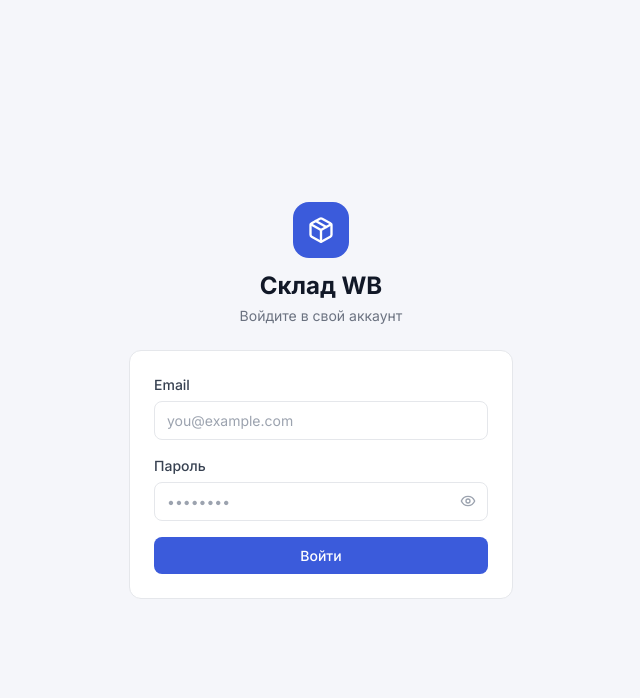
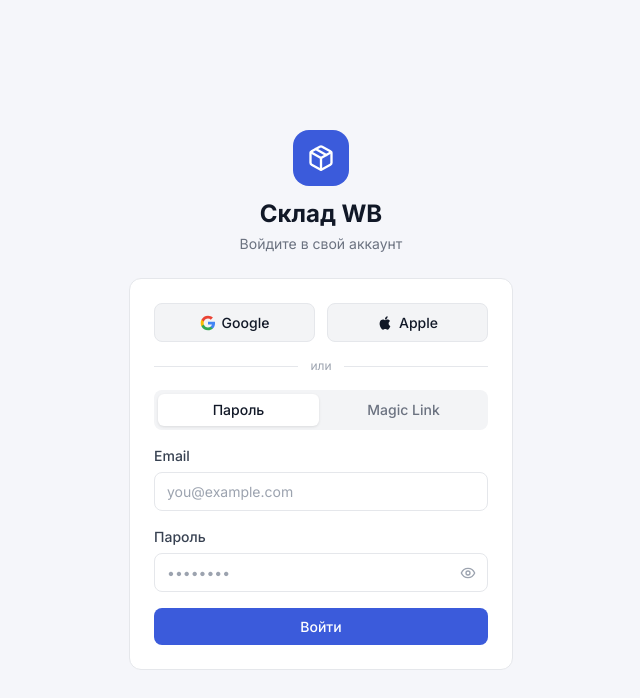
Before and after one commit to BabyYoba/wb-warehouse, a Next.js app: page /login in a window 1280 px wide. Shown: the top 698 px of the page, without its empty margins (319-959 px from the left). Built offline with nearby package versions, Linux system fonts and the light colour scheme; no server answers.

Commit message:
feat: google apple magic link auth

```diff
--- a/src/app/login/page.tsx
+++ b/src/app/login/page.tsx
@@ -3,35 +3,60 @@
 import { useState } from 'react'
 import { useRouter } from 'next/navigation'
 import { supabase } from '@/lib/supabase'
-import { Package, Loader2, Eye, EyeOff } from 'lucide-react'
+import { Package, Loader2, Eye, EyeOff, Mail } from 'lucide-react'
+
+type Mode = 'password' | 'magic'
 
 export default function LoginPage() {
   const router = useRouter()
+  const [mode, setMode]         = useState<Mode>('password')
   const [email, setEmail]       = useState('')
   const [password, setPassword] = useState('')
   const [showPass, setShowPass] = useState(false)
   const [loading, setLoading]   = useState(false)
+  const [loadingGoogle, setLoadingGoogle] = useState(false)
+  const [loadingApple, setLoadingApple]   = useState(false)
   const [error, setError]       = useState('')
+  const [magicSent, setMagicSent] = useState(false)
 
-  const handleLogin = async () => {
+  const handlePassword = async () => {
     if (!email || !password) { setError('Заполни все поля'); return }
-    setLoading(true)
-    setError('')
-
+    setLoading(true); setError('')
     const { error } = await supabase.auth.signInWithPassword({ email, password })
-
-    if (error) {
-      setError('Неверный email или пароль')
-      setLoading(false)
-      return
+    if (error) { setError('Неверный email или пароль'); setLoading(false); return }
+    router.push('/'); router.refresh()
   }
 
-    router.push('/')
-    router.refresh()
+  const handleMagicLink = async () => {
+    if (!email) { setError('Введи email'); return }
+    setLoading(true); setError('')
+    const { error } = await supabase.auth.signInWithOtp({
+      email,
+      options: { emailRedirectTo: window.location.origin }
+    })
+    if (error) { setError('Ошибка отправки. Проверь email.'); setLoading(false); return }
+    setMagicSent(true)
+    setLoading(false)
+  }
+
+  const handleGoogle = async () => {
+    setLoadingGoogle(true)
+    await supabase.auth.signInWithOAuth({
+      provider: 'google',
+      options: { redirectTo: window.location.origin }
+    })
+  }
+
+  const handleApple = async () => {
+    setLoadingApple(true)
+    await supabase.auth.signInWithOAuth({
+      provider: 'apple',
+      options: { redirectTo: window.location.origin }
+    })
   }
 
   const handleKeyDown = (e: React.KeyboardEvent) => {
-    if (e.key === 'Enter') handleLogin()
+    if (e.key === 'Enter') mode === 'password' ? handlePassword() : handleMagicLink()
   }
 
   return (
@@ -49,8 +74,81 @@ export default function LoginPage() {
           </div>
         </div>
 
-        {/* Form */}
+        {magicSent ? (
+          <div className="card p-6 text-center space-y-3">
+            <div className="w-12 h-12 rounded-full bg-green-100 flex items-center justify-center mx-auto">
+              <Mail size={24} className="text-green-600"/>
+            </div>
+            <div className="font-semibold text-gray-800">Проверь почту</div>
+            <div className="text-sm text-gray-500">
+              Мы отправили ссылку для входа на <strong>{email}</strong>.<br/>
+              Нажми на неё — и ты войдёшь автоматически.
+            </div>
+            <button className="text-sm text-blue-600 hover:underline" onClick={() => setMagicSent(false)}>
+              Отправить снова
+            </button>
+          </div>
+        ) : (
           <div className="card p-6 space-y-4">
+
+            {/* Social buttons */}
+            <div className="grid grid-cols-2 gap-3">
+              <button
+                className="btn btn-secondary justify-center py-2.5 gap-2"
+                onClick={handleGoogle}
+                disabled={loadingGoogle}
+              >
+                {loadingGoogle ? <Loader2 size={16} className="animate-spin"/> : (
+                  <svg width="16" height="16" viewBox="0 0 24 24">
+                    <path d="M22.56 12.25c0-.78-.07-1.53-.2-2.25H12v4.26h5.92c-.26 1.37-1.04 2.53-2.21 3.31v2.77h3.57c2.08-1.92 3.28-4.74 3.28-8.09z" fill="#4285F4"/>
+                    <path d="M12 23c2.97 0 5.46-.98 7.28-2.66l-3.57-2.77c-.98.66-2.23 1.06-3.71 1.06-2.86 0-5.29-1.93-6.16-4.53H2.18v2.84C3.99 20.53 7.7 23 12 23z" fill="#34A853"/>
+                    <path d="M5.84 14.09c-.22-.66-.35-1.36-.35-2.09s.13-1.43.35-2.09V7.07H2.18C1.43 8.55 1 10.22 1 12s.43 3.45 1.18 4.93l2.85-2.22.81-.62z" fill="#FBBC05"/>
+                    <path d="M12 5.38c1.62 0 3.06.56 4.21 1.64l3.15-3.15C17.45 2.09 14.97 1 12 1 7.7 1 3.99 3.47 2.18 7.07l3.66 2.84c.87-2.6 3.3-4.53 6.16-4.53z" fill="#EA4335"/>
+                  </svg>
+                )}
+                Google
+              </button>
+
+              <button
+                className="btn btn-secondary justify-center py-2.5 gap-2"
+                onClick={handleApple}
+                disabled={loadingApple}
+              >
+                {loadingApple ? <Loader2 size={16} className="animate-spin"/> : (
+                  <svg width="16" height="16" viewBox="0 0 24 24" fill="currentColor">
+                    <path d="M18.71 19.5c-.83 1.24-1.71 2.45-3.05 2.47-1.34.03-1.77-.79-3.29-.79-1.53 0-2 .77-3.27.82-1.31.05-2.3-1.32-3.14-2.53C4.25 17 2.94 12.45 4.7 9.39c.87-1.52 2.43-2.48 4.12-2.51 1.28-.02 2.5.87 3.29.87.78 0 2.26-1.07 3.8-.91.65.03 2.47.26 3.64 1.98-.09.06-2.17 1.28-2.15 3.81.03 3.02 2.65 4.03 2.68 4.04-.03.07-.42 1.44-1.38 2.83M13 3.5c.73-.83 1.94-1.46 2.94-1.5.13 1.17-.34 2.35-1.04 3.19-.69.85-1.83 1.51-2.95 1.42-.15-1.15.41-2.35 1.05-3.11z"/>
+                  </svg>
+                )}
+                Apple
+              </button>
+            </div>
+
+            {/* Divider */}
+            <div className="flex items-center gap-3">
+              <div className="flex-1 h-px bg-gray-200"/>
+              <span className="text-xs text-gray-400">или</span>
+              <div className="flex-1 h-px bg-gray-200"/>
+            </div>
+
+            {/* Mode toggle */}
+            <div className="flex rounded-lg bg-gray-100 p-1 gap-1">
+              {([['password', 'Пароль'], ['magic', 'Magic Link']] as [Mode, string][]).map(([m, label]) => (
+                <button
+                  key={m}
+                  onClick={() => { setMode(m); setError('') }}
+                  className="flex-1 py-1.5 text-sm font-medium rounded-md transition-all"
+                  style={{
+                    background: mode === m ? '#fff' : 'transparent',
+                    color: mode === m ? 'var(--text)' : 'var(--text-muted)',
+                    boxShadow: mode === m ? '0 1px 3px rgba(0,0,0,0.1)' : 'none',
+                  }}
+                >
+                  {label}
+                </button>
+              ))}
+            </div>
+
+            {/* Email */}
             <div>
               <label className="text-sm font-medium text-gray-700 block mb-1.5">Email</label>
               <input
@@ -64,6 +162,8 @@ export default function LoginPage() {
               />
             </div>
 
+            {/* Password (only in password mode) */}
+            {mode === 'password' && (
               <div>
                 <label className="text-sm font-medium text-gray-700 block mb-1.5">Пароль</label>
                 <div className="relative">
@@ -85,6 +185,13 @@ export default function LoginPage() {
                   </button>
                 </div>
               </div>
+            )}
+
+            {mode === 'magic' && (
+              <p className="text-xs text-gray-400">
+                Мы отправим ссылку для входа на твой email — пароль не нужен.
+              </p>
+            )}
 
             {error && (
               <div className="text-sm text-red-600 bg-red-50 border border-red-100 rounded-lg px-3 py-2">
@@ -94,12 +201,17 @@ export default function LoginPage() {
 
             <button
               className="btn btn-primary w-full justify-center py-2.5"
-            onClick={handleLogin}
+              onClick={mode === 'password' ? handlePassword : handleMagicLink}
               disabled={loading}
             >
-            {loading ? <><Loader2 size={16} className="animate-spin"/>Вход...</> : 'Войти'}
+              {loading
+                ? <><Loader2 size={16} className="animate-spin"/>Загрузка...</>
+                : mode === 'password' ? 'Войти' : 'Отправить ссылку'
+              }
             </button>
+
           </div>
+        )}
 
       </div>
     </div>
```
Also changed, not shown: 1 other file (tests, documents, lock files or other folders). Lines whose indentation alone changed are shown as unchanged.
